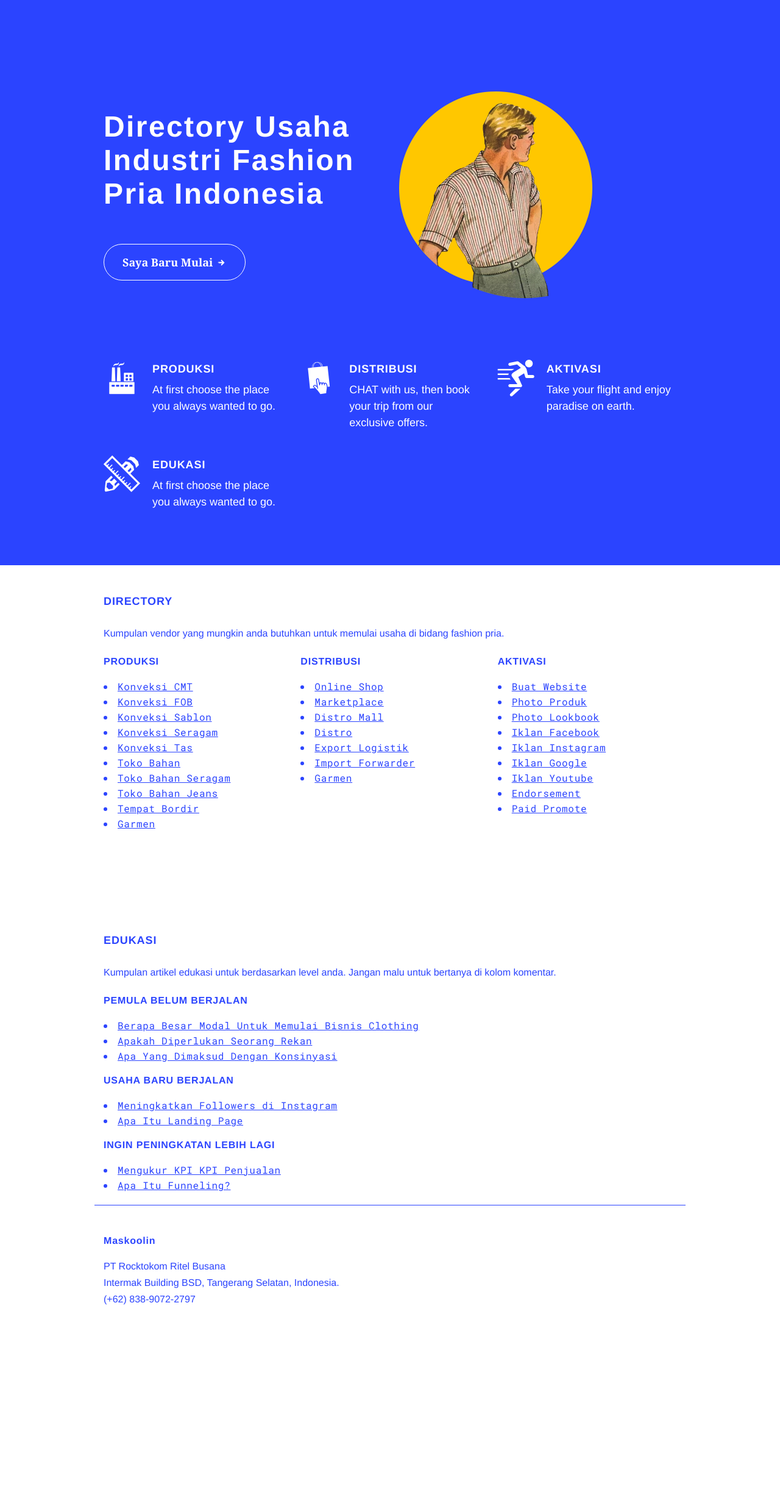
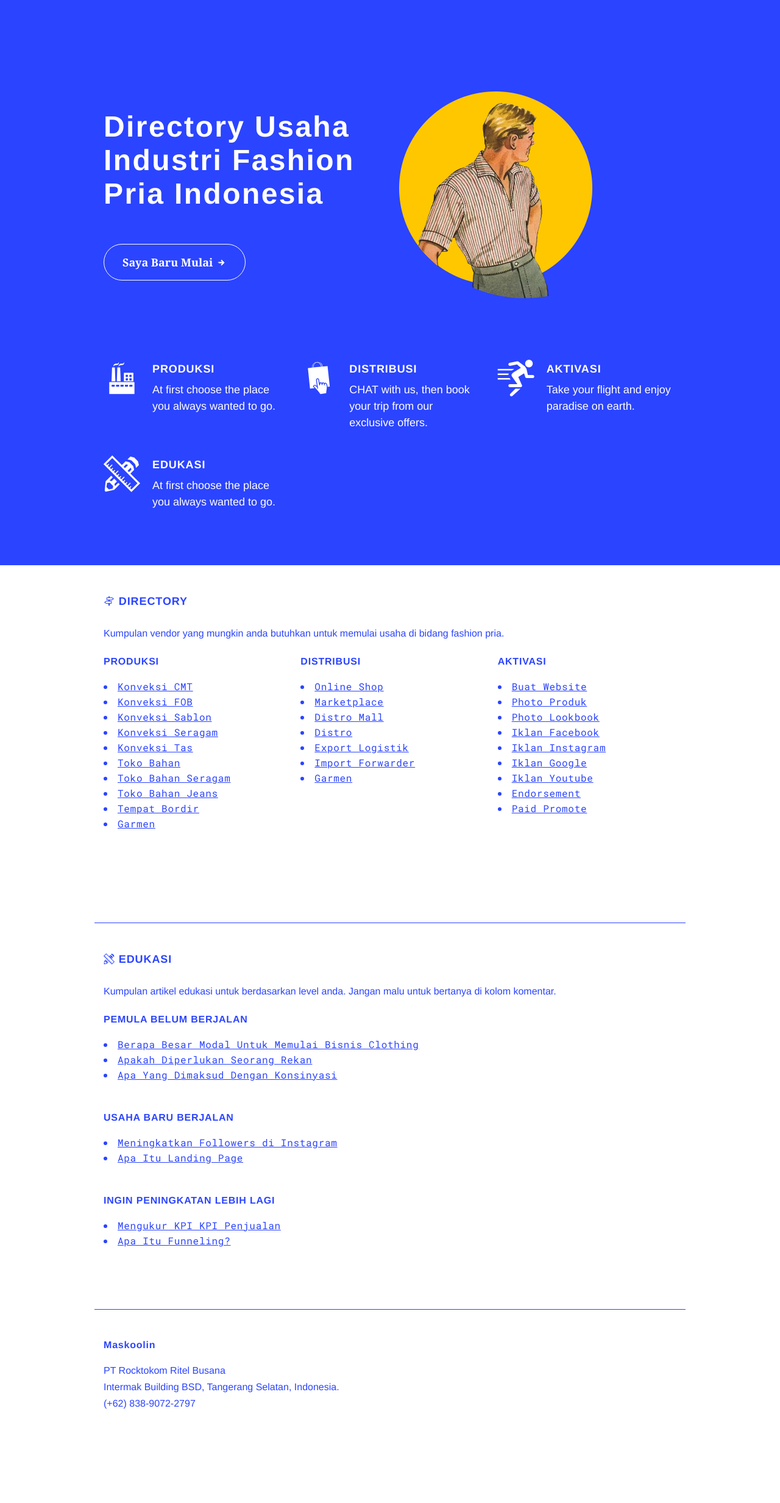
Before and after one commit to kemtol/fashion-pria, a Jekyll site: the page built from index.html, in a window 1280 px wide. Shown: the whole page at 61% size. Built offline with Jekyll 4.4.1, drawn with Linux system fonts in a browser that asks for light colours; before the commit the page ends 2194 px from its top, so only the background shows below that.

Commit message:
no message

```diff
--- a/_includes/directory.html
+++ b/_includes/directory.html
@@ -1,10 +1,10 @@
-  <!-- Start .testimonials-section -->
+  		<!-- Start #directory-section -->
 		<div id="directory-section">
 			<div class="container">
 				<div class="section-head">
 					<div class="row">
 						<div class="col-md-12">
-							<h4>DIRECTORY</h4>
+							<h4><i class="icofont-direction-sign"></i> DIRECTORY</h4>
 							<p>Kumpulan vendor yang mungkin anda butuhkan untuk memulai usaha di bidang fashion pria.</p>
 						</div>
 					</div>
--- a/_includes/meta.html
+++ b/_includes/meta.html
@@ -18,6 +18,6 @@
     {% endif %}
 
     <!-- Fav Icon  -->
-    <link rel="shortcut icon" href="{{ site.baseurl }}/images/ico/favicon.png">
-    <link href="{{ site.baseurl }}/images/ico/favicon.ico" rel="shortcut icon" type="image/x-icon">
-    <link href="{{ site.baseurl }}/images/ico/favicon.ico" rel="icon" type="image/x-icon">
+    <link rel="shortcut icon" href="{{ site.baseurl }}/images/ico/faivicon.png">
+    <link href="{{ site.baseurl }}/images/ico/faivicon.ico" rel="shortcut icon" type="image/x-icon">
+    <link href="{{ site.baseurl }}/images/ico/faivicon.ico" rel="icon" type="image/x-icon">
--- a/index.html
+++ b/index.html
@@ -8,7 +8,7 @@ is_landing: true
 				<div class="section-head">
 					<div class="row">
 						<div class="col-md-12">
-							<h4>EDUKASI</h4>
+							<h4><i class="icofont-instrument"></i> EDUKASI</h4>
 							<p>Kumpulan artikel edukasi untuk berdasarkan level anda. Jangan malu untuk bertanya di kolom komentar.</p>
 						</div>
 					</div>
--- a/style.scss
+++ b/style.scss
@@ -145,7 +145,7 @@ body {
 }
 ol, ul {
     list-style-position: inside;
-    margin-bottom:2rem;
+    margin-bottom:5rem;
     li{
     	line-height:25px;
     	font-size:16px;
@@ -554,6 +554,12 @@ body{
 	padding-bottom:10rem;
 }
 
+/* edukasi-section */
+#edukasi-section{
+	.container{
+		border-top: 1px solid #2b44ff;
+	}
+}
 
 /*.testimonials-section*/
 
@@ -742,8 +748,7 @@ body{
 /*.footer-section*/
 
 .footer-section{
-	padding-top: 0 0 15rem 0;
-	padding-bottom:5rem;
+	padding: 5rem 0 15rem 0;
 	.container{
 	    border-top: 1px solid #2b44ff;
 	    padding-top:5rem;
```
